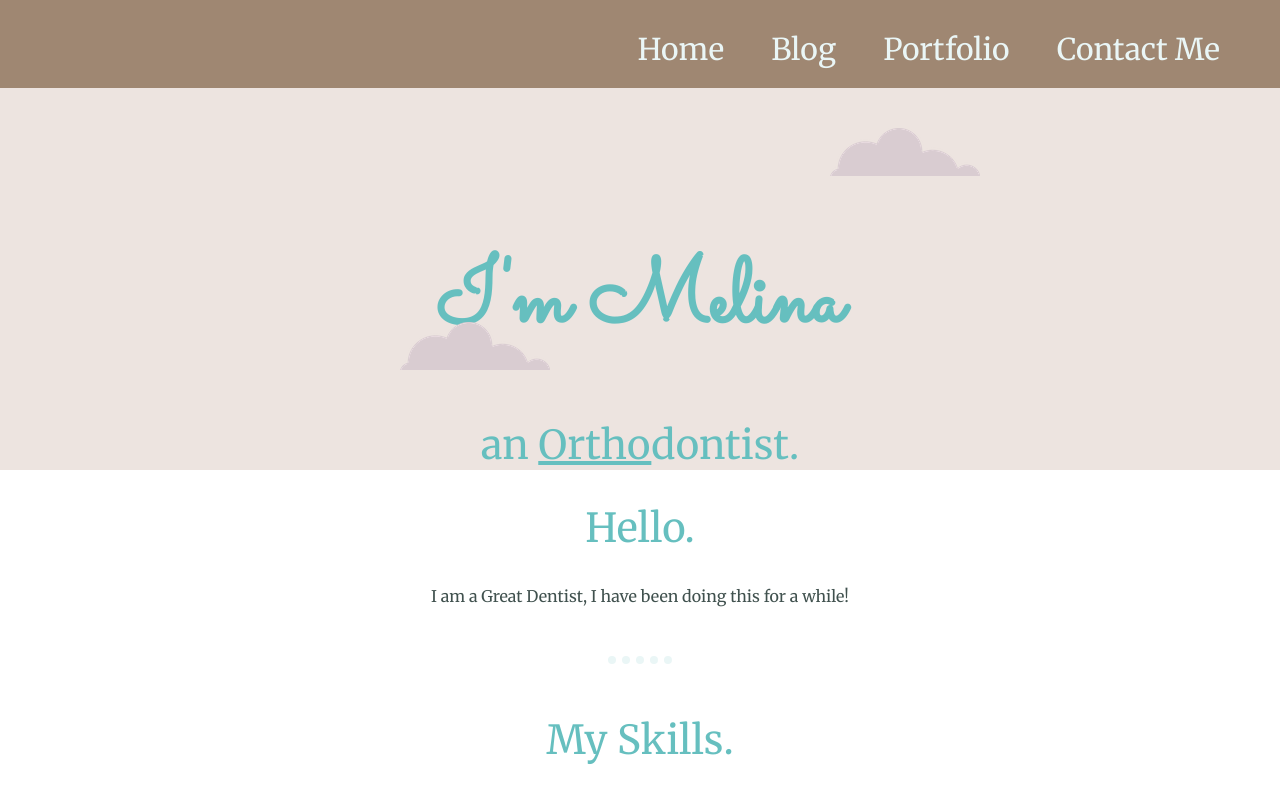
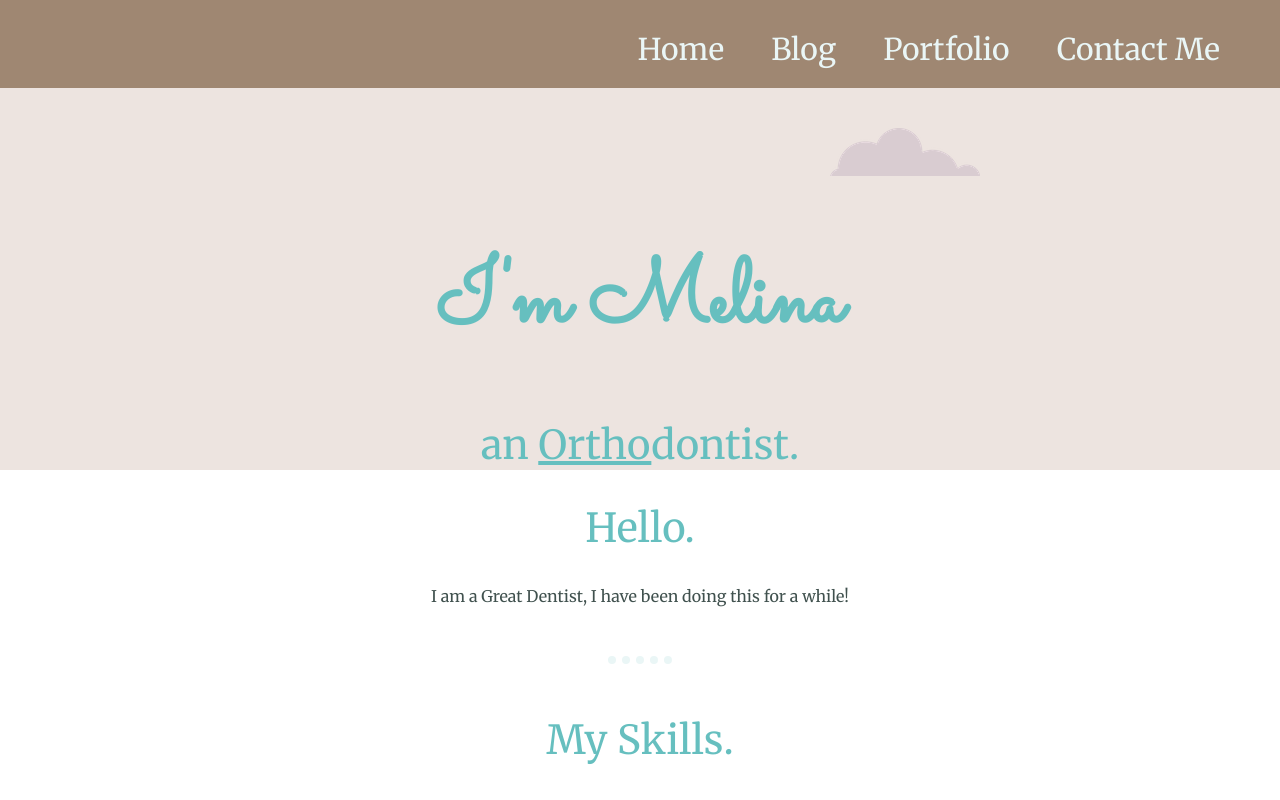
Before and after one commit to aide001/melina2, a plain HTML site: page index.html in a window 1280 px wide. Shown: the top 800 px of the page. Drawn offline with Linux system fonts and the light colour scheme.

Commit message:
Update index.html

```diff
--- a/index.html
+++ b/index.html
@@ -21,7 +21,6 @@
         <img class="top-cloud" src="images/cloud.png" alt="cloud-img">
         <h1>I'm Melina</h1>
         <h2>an <span class="pro">Ortho</span>dontist.</h2>
-        <img class="bottom-cloud" src="images/cloud.png" alt="cloud-img">
 
         </div>
         <div class="middle">
```
